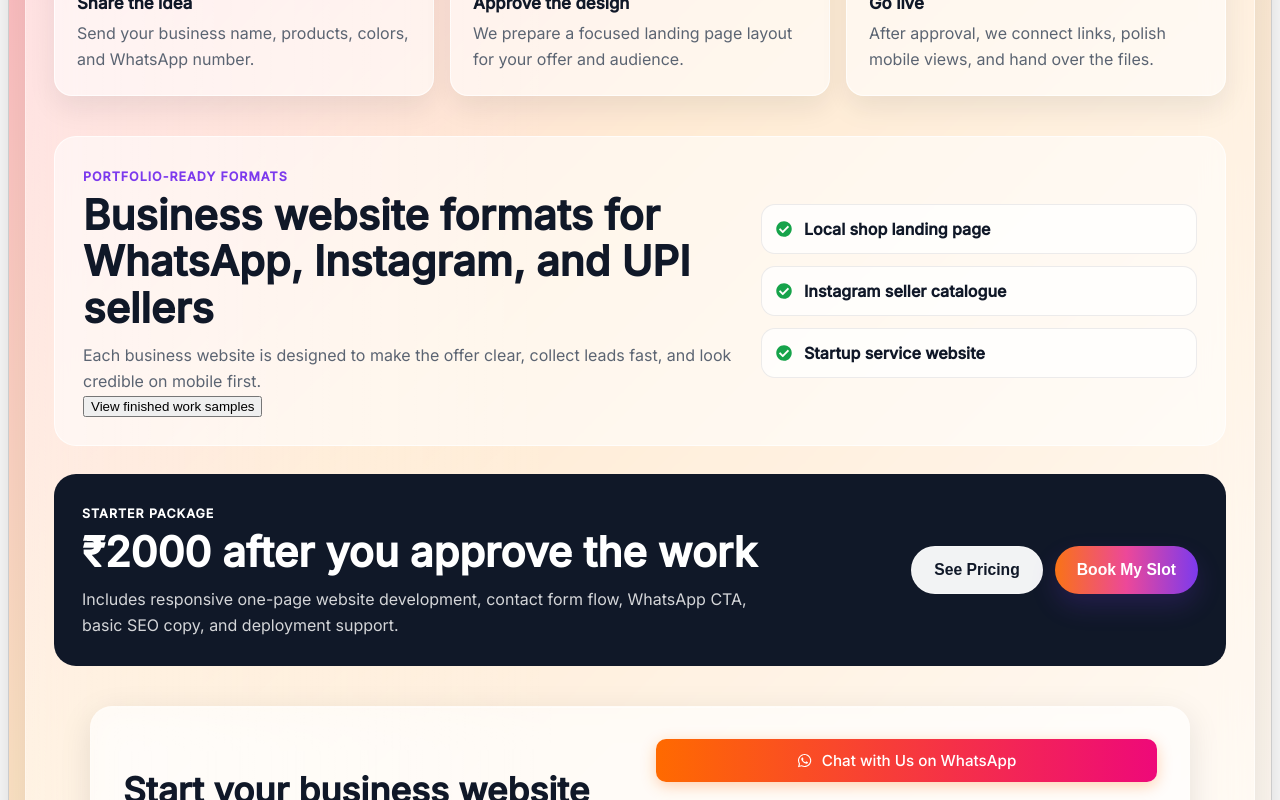
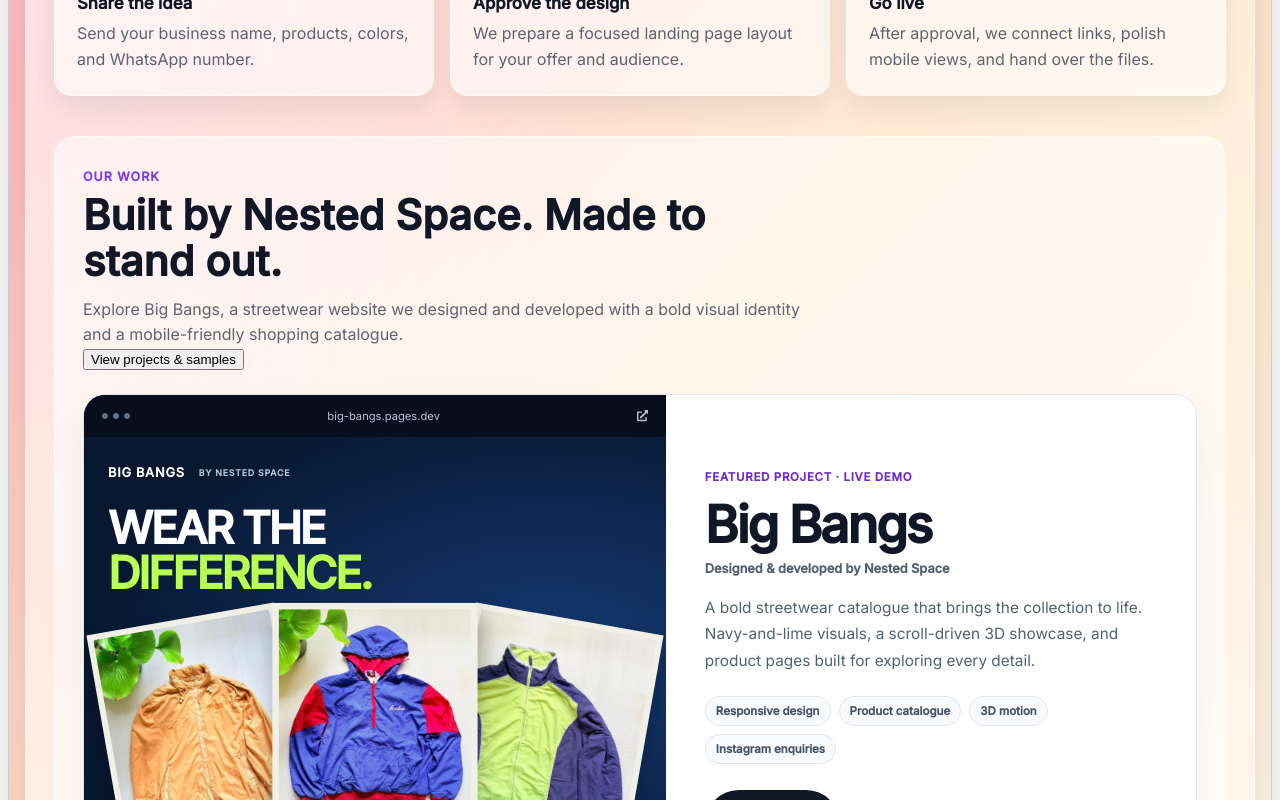
Before and after one commit to workorajobs-tech/-nestedspace, a React (Vite) app: page / in a window 1280 px wide. Shown: the part 1580-2380 px from the top of the page. Built offline with nearby package versions, Linux system fonts and the light colour scheme.

Commit message:
Update HeroComponent.tsx

```diff
--- a/src/components/HeroComponent.tsx
+++ b/src/components/HeroComponent.tsx
@@ -1,22 +1,16 @@
-import React from "react";
 import { useNavigate } from "react-router-dom";
 import "./hero.css";
 import Features from "./Features";
 import ContactPage from "./ContactPage";
 import Seo from "./Seo";
-import { FaCheckCircle, FaComments, FaPalette, FaRocket } from "react-icons/fa";
+import { FaComments, FaPalette, FaRocket } from "react-icons/fa";
+import BigBangsProject from "./BigBangsProject";
 import { getHomeStructuredData, homePageMetadata } from "../seo/homePageMetadata";
 
 const processSteps = [
   { icon: <FaComments />, title: "Share the idea", text: "Send your business name, products, colors, and WhatsApp number." },
   { icon: <FaPalette />, title: "Approve the design", text: "We prepare a focused landing page layout for your offer and audience." },
   { icon: <FaRocket />, title: "Go live", text: "After approval, we connect links, polish mobile views, and hand over the files." },
-];
-
-const samples = [
-  "Local shop landing page",
-  "Instagram seller catalogue",
-  "Startup service website",
 ];
 
 const previewFeatures = ["WhatsApp CTA", "UPI ready", "Mobile first"];
@@ -134,23 +128,16 @@
           </div>
         </section>
 
-        <section className="portfolio-section" id="portfolio" aria-labelledby="portfolio-title">
+        <section className="portfolio-section portfolio-section--featured" id="portfolio" aria-labelledby="portfolio-title">
           <div className="portfolio-copy">
-            <span className="section-kicker">Portfolio-ready formats</span>
-            <h2 id="portfolio-title">Business website formats for WhatsApp, Instagram, and UPI sellers</h2>
+            <span className="section-kicker">Our work</span>
+            <h2 id="portfolio-title">Built by Nested Space. Made to stand out.</h2>
             <p>
-              Each business website is designed to make the offer clear, collect leads fast, and look credible on mobile first.
+              Explore Big Bangs, a streetwear website we designed and developed with a bold visual identity and a mobile-friendly shopping catalogue.
             </p>
-            <button className="text-link-button" onClick={openSamples}>View finished work samples</button>
+            <button className="text-link-button" onClick={openSamples}>View projects &amp; samples</button>
           </div>
-          <div className="sample-list">
-            {samples.map((sample) => (
-              <div className="sample-item" key={sample}>
-                <FaCheckCircle />
-                <span>{sample}</span>
-              </div>
-            ))}
-          </div>
+          <BigBangsProject />
         </section>
 
         <section className="pricing-section" id="pricing" aria-labelledby="pricing-title">
```
